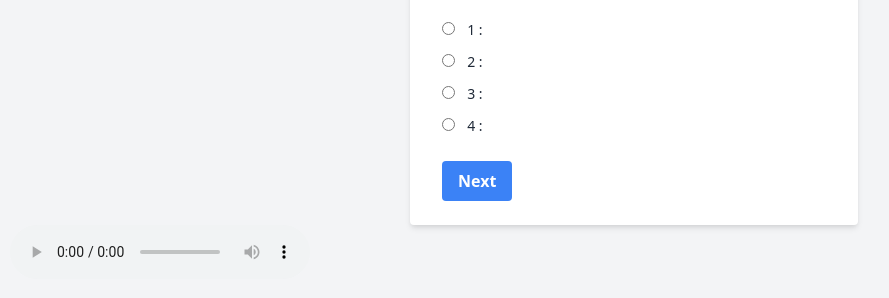
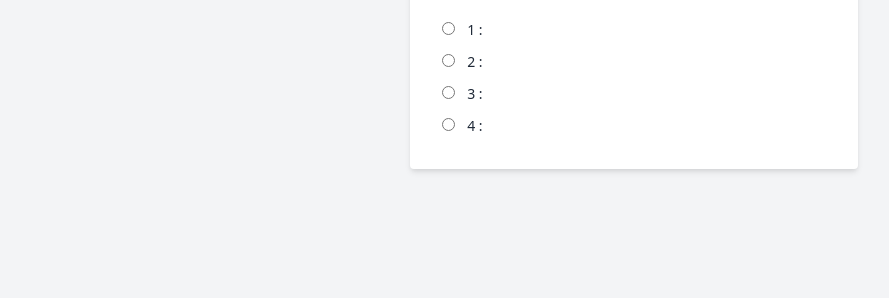
Before and after one commit to JeremyM2000/BigDataProject, a Flask app: template app/templates/question.html in a window 1280 px wide. Shown: the part 227-525 px from the top of the page, without its empty margins (6-895 px from the left). Run offline with Flask 3, Linux system fonts and the light colour scheme; the template is opened without the code that fills it, so the values that code supplies are empty.

Commit message:
removed useless elements of the dom

```diff
--- a/app/static/js/capture.js
+++ b/app/static/js/capture.js
@@ -54,7 +54,7 @@ document.addEventListener('DOMContentLoaded', function() {
                 }
             };
 
-        let secondsRemaining = 5;
+        let secondsRemaining = 4;
         countdownElement.style.fontSize = '4rem';
         countdownElement.style.textAlign = 'center';
         countdownElement.innerText = `${secondsRemaining} `;
@@ -83,7 +83,7 @@ document.addEventListener('DOMContentLoaded', function() {
     }
 
     // Laisser le temps de lire
-    const delayToRead = 4000;
+    const delayToRead = 5000;
     setTimeout(() => {
         startRecording();
     }, delayToRead);
--- a/app/static/style.css
+++ b/app/static/style.css
@@ -145,3 +145,7 @@ body.loggedin {
   padding: 5px;
   margin: 0 0 10px 0;
 }
+
+.hidden{
+    display: none;
+}
--- a/app/templates/question.html
+++ b/app/templates/question.html
@@ -36,12 +36,12 @@
                         <span class="text-sm">4 : {{ question.aws4 }}</span>
                     </label>
                 </div>
-                <button type="submit" class="bg-blue-500 hover:bg-blue-700 text-white font-bold py-2 px-4 rounded mt-4">Next</button>
+                <button class="hidden" type="submit" class="bg-blue-500 hover:bg-blue-700 text-white font-bold py-2 px-4 rounded mt-4">Next</button>
             </form>
 
            <!-- <button class="bg-blue-500 hover:bg-blue-700 text-white font-bold py-2 px-4 rounded mt-4" id="startButton">Start Capture</button> -->
             <!-- <button class="bg-blue-500 hover:bg-blue-700 text-white font-bold py-2 px-4 rounded mt-4" id="stopButton" disabled>Stop Capture</button> -->
-            <audio id="audioPlayer" controls></audio>
+            <audio class="hidden" id="audioPlayer" controls></audio>
             <!-- <div id="pred">Réponse donnée: </div>  -->
             <div id="countdown"> <span></span></div>
 
```
Also changed, not shown: 1 other file.
